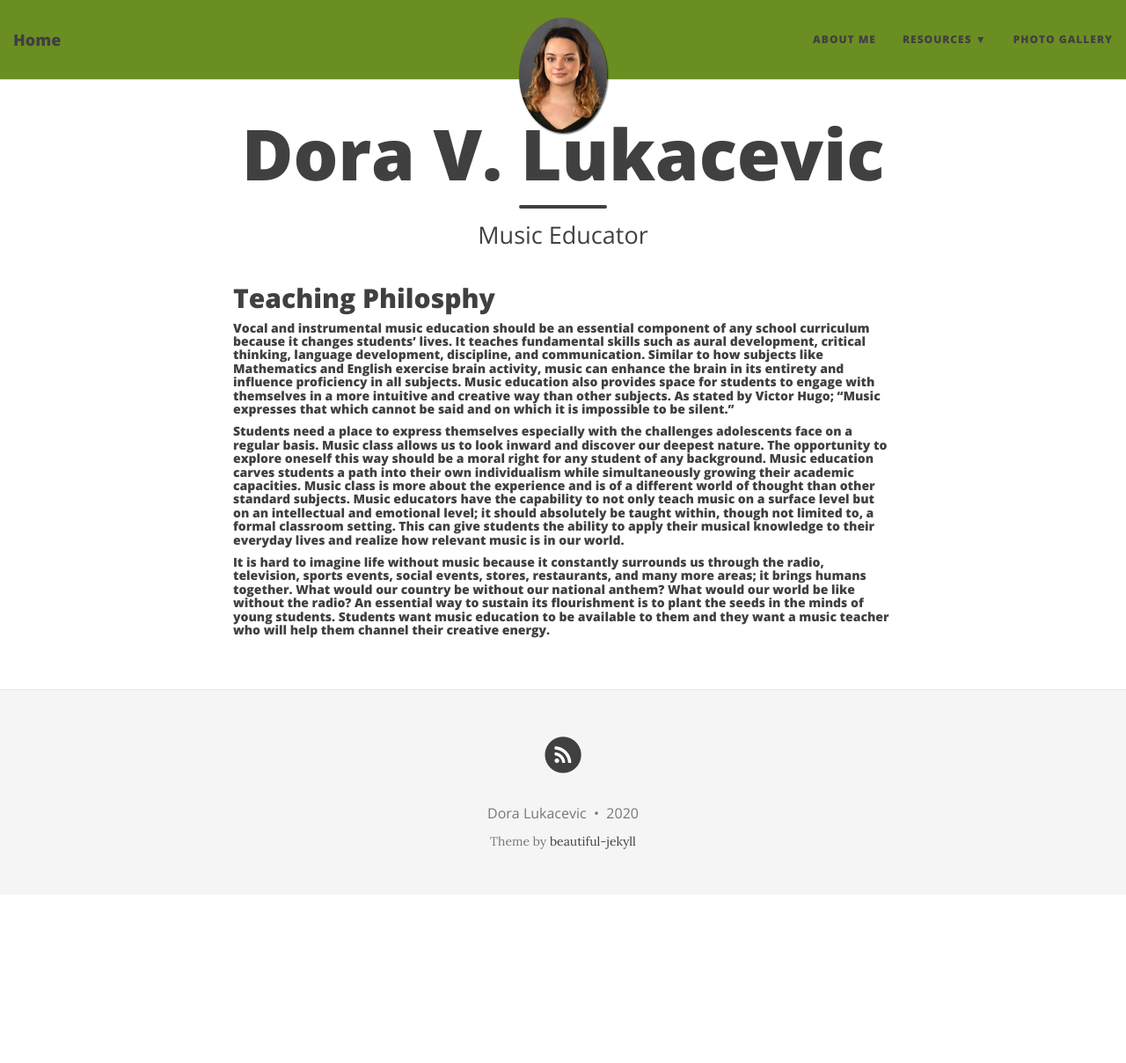
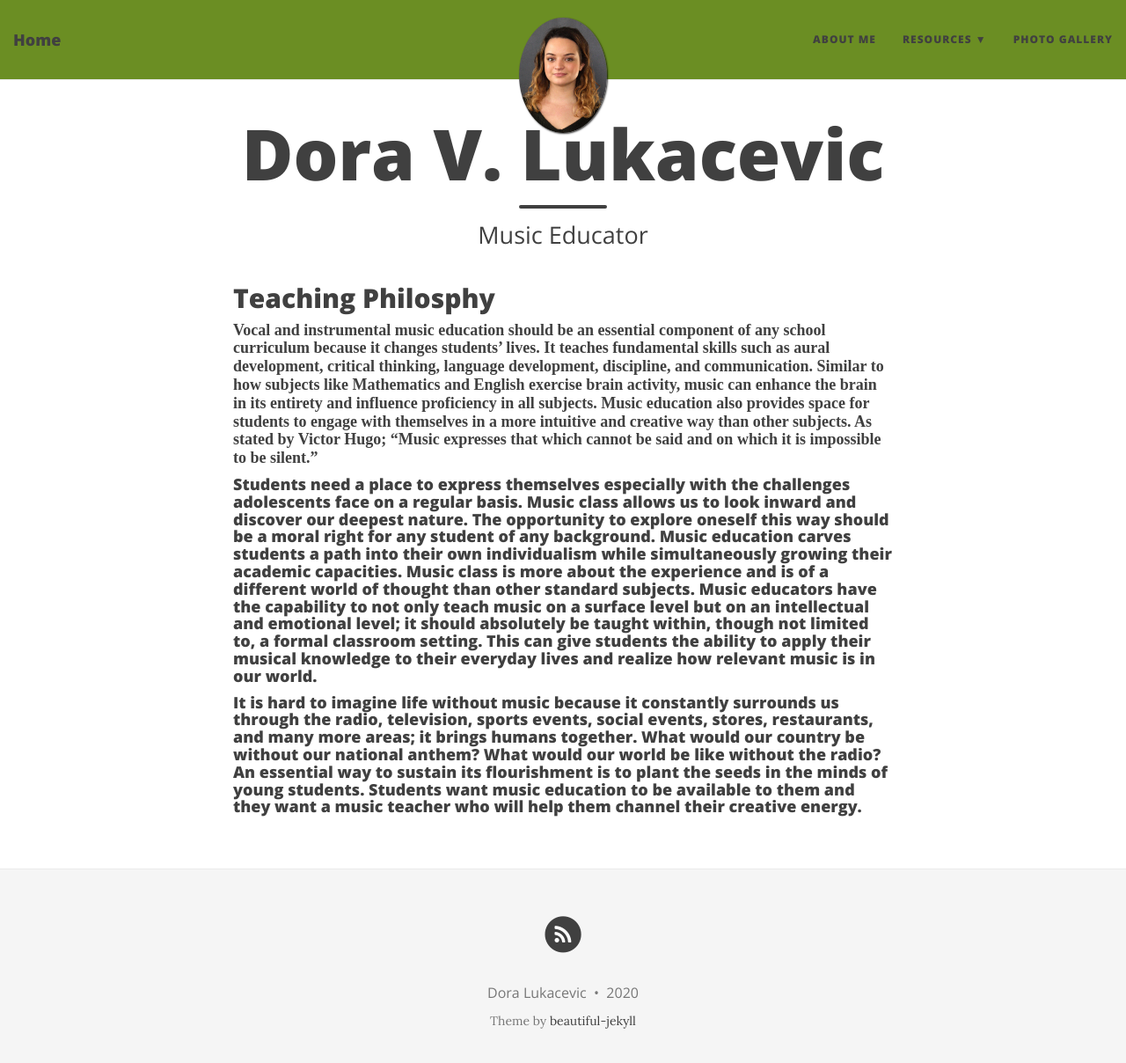
Before and after one commit to dlukacevic/dlukacevic.github.io, a Jekyll site: the page built from index.md, in a window 1280 px wide and 1221 px high. Shown: the top 1208 px of the window at 88% size. Built offline with Jekyll 4.4.1, drawn with Linux system fonts in a browser that asks for light colours; nearby versions of some CDN libraries; the list of posts is cut into pages by our own code.

Commit message:
Update index.md

```diff
--- a/index.md
+++ b/index.md
@@ -8,6 +8,6 @@ show-avatar: true
 
 ## Teaching Philosphy
 
-##### Vocal and instrumental music education should be an essential component of any school curriculum because it changes students’ lives. It teaches fundamental skills such as aural development, critical thinking, language development, discipline, and communication. Similar to how subjects like Mathematics and English exercise brain activity, music can enhance the brain in its entirety and influence proficiency in all subjects. Music education also provides space for students to engage with themselves in a more intuitive and creative way than other subjects. As stated by Victor Hugo; "Music expresses that which cannot be said and on which it is impossible to be silent."
-##### Students need a place to express themselves especially with the challenges adolescents face on a regular basis. Music class allows us to look inward and discover our deepest nature. The opportunity to explore oneself this way should be a moral right for any student of any background. Music education carves students a path into their own individualism while simultaneously growing their academic capacities. Music class is more about the experience and is of a different world of thought than other standard subjects. Music educators have the capability to not only teach music on a surface level but on an intellectual and emotional level; it should absolutely be taught within, though not limited to, a formal classroom setting. This can give students the ability to apply their musical knowledge to their everyday lives and realize how relevant music is in our world.
-##### It is hard to imagine life without music because it constantly surrounds us through the radio, television, sports events, social events, stores, restaurants, and many more areas; it brings humans together. What would our country be without our national anthem? What would our world be like without the radio? An essential way to sustain its flourishment is to plant the seeds in the minds of young students. Students want music education to be available to them and they want a music teacher who will help them channel their creative energy.
+#### <span style="font-family:Papyrus">Vocal and instrumental music education should be an essential component of any school curriculum because it changes students’ lives. It teaches fundamental skills such as aural development, critical thinking, language development, discipline, and communication. Similar to how subjects like Mathematics and English exercise brain activity, music can enhance the brain in its entirety and influence proficiency in all subjects. Music education also provides space for students to engage with themselves in a more intuitive and creative way than other subjects. As stated by Victor Hugo; "Music expresses that which cannot be said and on which it is impossible to be silent."</span>
+#### Students need a place to express themselves especially with the challenges adolescents face on a regular basis. Music class allows us to look inward and discover our deepest nature. The opportunity to explore oneself this way should be a moral right for any student of any background. Music education carves students a path into their own individualism while simultaneously growing their academic capacities. Music class is more about the experience and is of a different world of thought than other standard subjects. Music educators have the capability to not only teach music on a surface level but on an intellectual and emotional level; it should absolutely be taught within, though not limited to, a formal classroom setting. This can give students the ability to apply their musical knowledge to their everyday lives and realize how relevant music is in our world.
+#### It is hard to imagine life without music because it constantly surrounds us through the radio, television, sports events, social events, stores, restaurants, and many more areas; it brings humans together. What would our country be without our national anthem? What would our world be like without the radio? An essential way to sustain its flourishment is to plant the seeds in the minds of young students. Students want music education to be available to them and they want a music teacher who will help them channel their creative energy.
```
